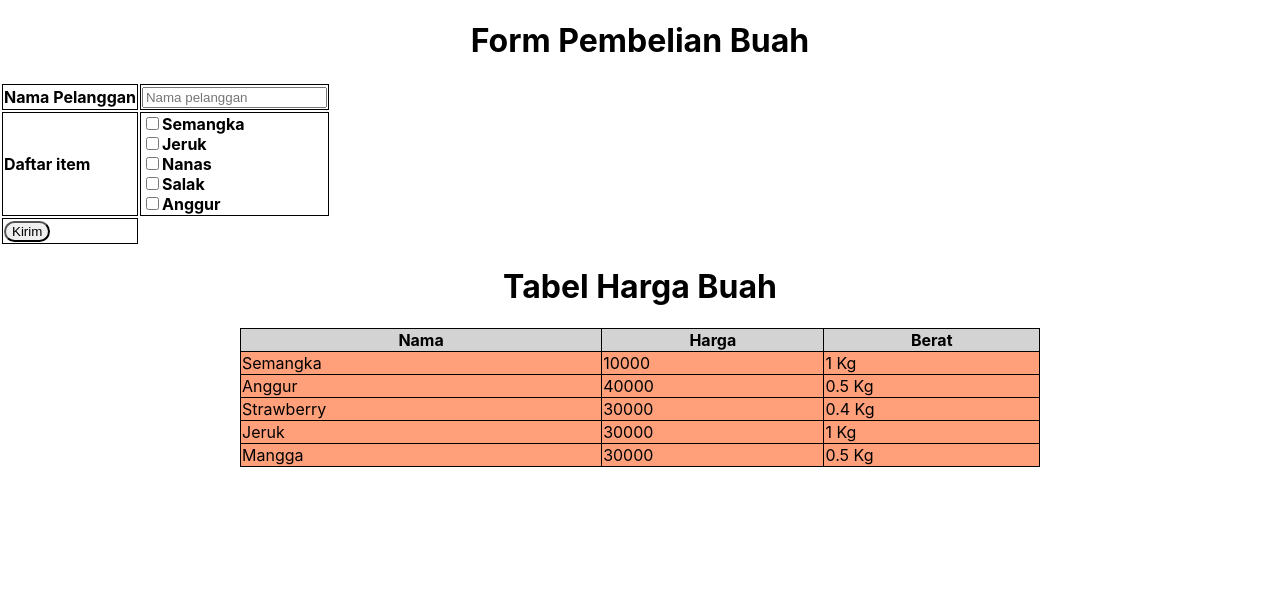
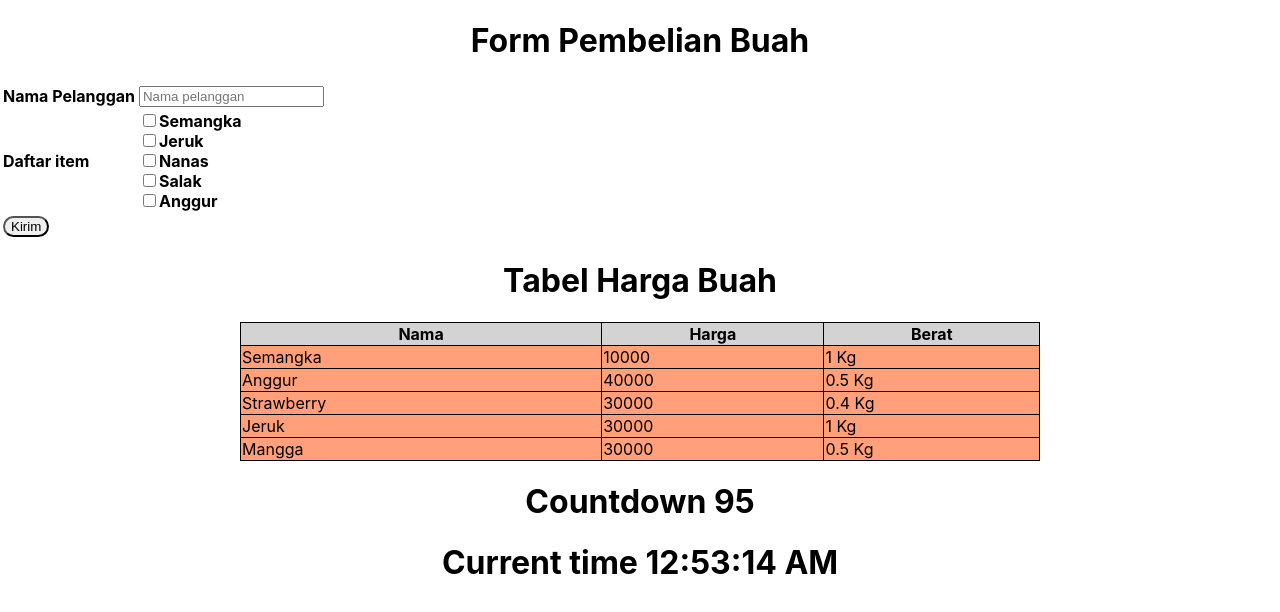
Before and after one commit to phoviography/sanbercode-reactjs-0820-2, a React (Create React App) app: page / in a window 1280 px wide. Shown: the top 612 px of the page. Built offline with nearby package versions, Linux system fonts and the light colour scheme.

Commit message:
add tugas 11

```diff
--- a/src/App.css
+++ b/src/App.css
@@ -1,38 +1,25 @@
-.App {
-  text-align: center;
+.CardWrapper {
+  display: flex;
+  justify-content: space-around;
+  margin-top: 20px;
 }
 
-.App-logo {
-  height: 40vmin;
-  pointer-events: none;
+.CardWrapper .Card {
+  box-shadow: 0 4px 8px 0 rgba(0, 0, 0, 0.2);
+  transition: 0.3s;
+  width: 20%;
 }
 
-@media (prefers-reduced-motion: no-preference) {
-  .App-logo {
-    animation: App-logo-spin infinite 20s linear;
-  }
+.CardWrapper img {
+  width: 100%;
+  height: 300px;
+  object-fit: cover;
 }
 
-.App-header {
-  background-color: #282c34;
-  min-height: 100vh;
-  display: flex;
-  flex-direction: column;
-  align-items: center;
-  justify-content: center;
-  font-size: calc(10px + 2vmin);
-  color: white;
+.CardWrapper .Card:hover {
+  box-shadow: 0 8px 16px 0 rgba(0, 0, 0, 0.2);
 }
 
-.App-link {
-  color: #61dafb;
+.CardWrapper .Container {
+  padding: 2px 16px;
 }
-
-@keyframes App-logo-spin {
-  from {
-    transform: rotate(0deg);
-  }
-  to {
-    transform: rotate(360deg);
-  }
-}
--- a/src/App.js
+++ b/src/App.js
@@ -2,12 +2,14 @@ import React from 'react';
 import './App.css';
 import Tugas9 from './Tugas9/Tugas9';
 import Tugas10 from './Tugas10/Tugas10';
+import Tugas11 from './Tugas11/Tugas11';
 
 function App() {
   return (
     <div className="App">
-      <Tugas9/>
-      <Tugas10/>
+      <Tugas9 />
+      <Tugas10 />
+      <Tugas11/>
     </div>
   );
 }
--- a/src/Components/Tabel.css
+++ b/src/Components/Tabel.css
@@ -1,15 +1,17 @@
-.TabelHargaBuah table,
-th,
-td {
+.TabelHargaBuah table {
   border: 1px solid black;
   border-collapse: collapse;
 }
 
 .TabelHargaBuah th {
   background-color: lightgray;
+  border: 1px solid black;
+  border-collapse: collapse;
 }
 
 .TabelHargaBuah td {
   text-align: left;
   background-color: lightsalmon;
+  border: 1px solid black;
+  border-collapse: collapse;
 }
--- /dev/null
+++ b/src/Tugas11/Tugas11.js
@@ -0,0 +1,68 @@
+import React, { Component } from 'react'
+
+var date = new Date();
+
+
+class Tugas11 extends Component {
+  constructor(props) {
+    super(props)
+    this.state = {
+      time: 100,
+      timeNow: date.toLocaleTimeString(),
+      showTime: true
+    }
+  }
+
+  componentDidMount() {
+    if (this.props.start !== undefined) {
+      this.setState({ time: this.props.start })
+    }
+    this.timerID = setInterval(
+      () => this.tick(),
+      1000
+    );
+  }
+
+  componentDidUpdate() {
+    if (this.state.showTime === true) {
+      console.log(this.state.time);
+      if(this.state.time <=0 ) {
+        this.setState({
+          showTime: false
+        })
+      }
+    }
+  }
+
+  componentWillUnmount() {
+    clearInterval(this.timerID);
+  }
+
+
+  tick() {
+    this.setState({
+      time: this.state.time - 1,
+      timeNow: this.state.timeNow
+    });
+  }
+
+
+  render() {
+    return (
+      <>
+        {this.state.showTime && (
+          <>
+            <h1 style={{ textAlign: "center" }}>
+              Countdown {this.state.time}
+            </h1>
+            <h1 style={{ textAlign: "center" }}>
+              Current time {this.state.timeNow}
+            </h1>
+          </>
+        )}
+      </>
+    )
+  }
+}
+
+export default Tugas11
```
Also changed, not shown: src/Tugas10/Tugas10.js (+0 -34 lines).
